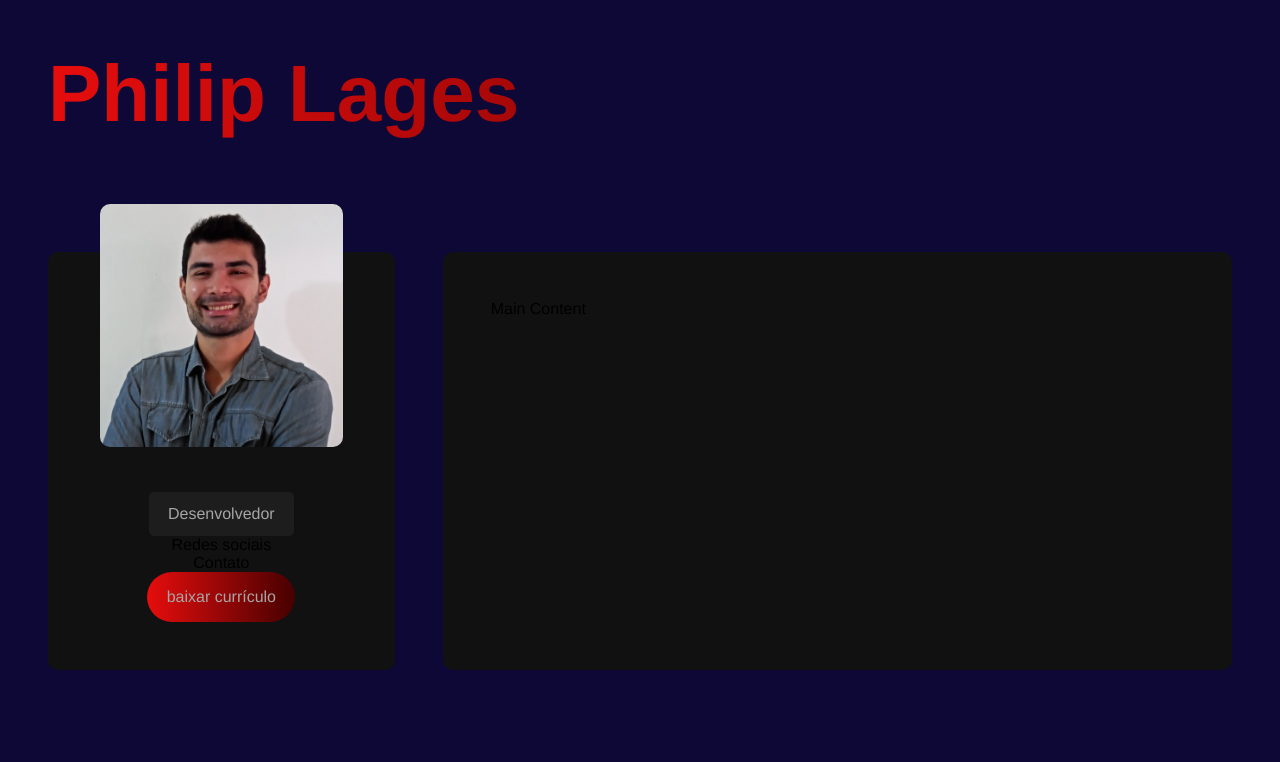
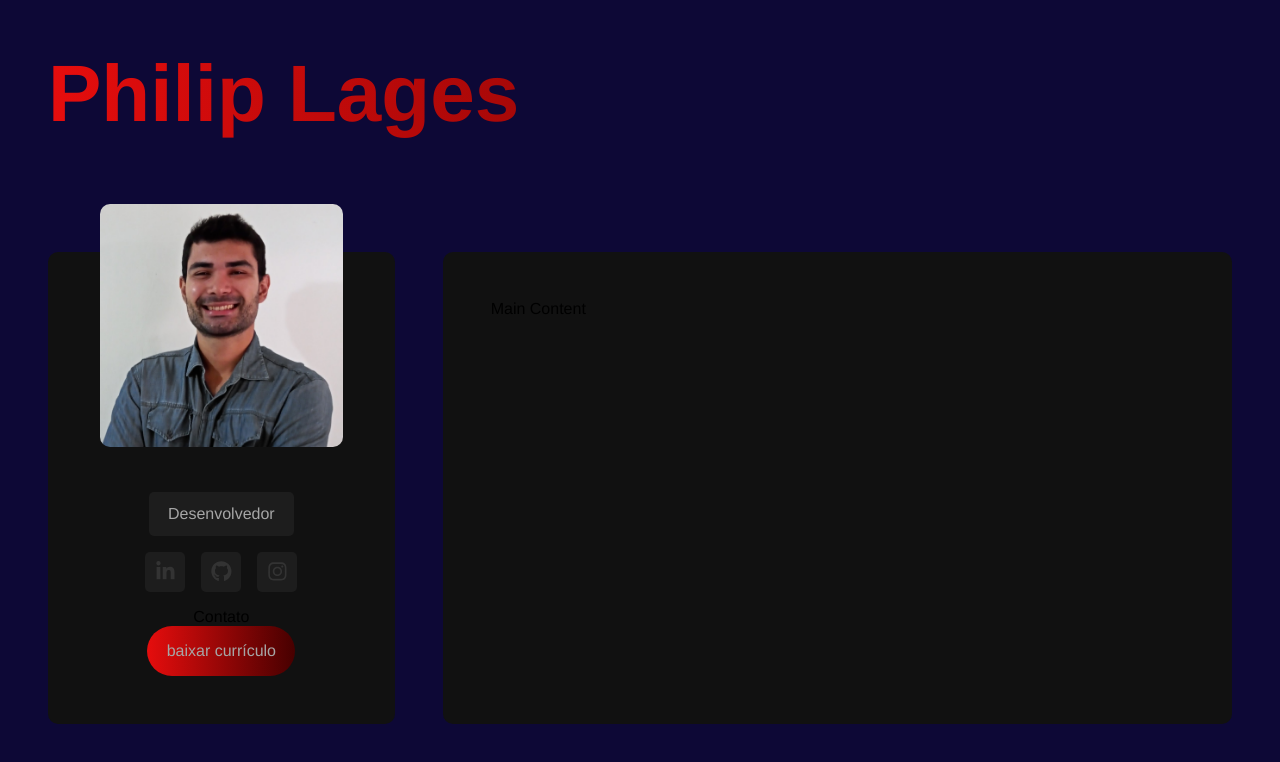
Before and after one commit to PhilipLages/portfolio, a React (Vite) app: page / in a window 1280 px wide. Shown: the top 762 px of the page. Built offline with nearby package versions, Linux system fonts and the light colour scheme.

Commit message:
style: creates social networks container styles

```diff
--- a/src/components/Sidebar.jsx
+++ b/src/components/Sidebar.jsx
@@ -1,13 +1,14 @@
+import SocialNetworks from './SocialNetworks';
 import Avatar from '../img/me.jpg'
 
-import '../styles/components/sidebar.sass'
+import '../styles/components/sidebar.sass';
 
 const Sidebar = () => {
   return (
     <aside id="sidebar">
       <img src={ Avatar } alt="Philip Lages" />
       <p className="title">Desenvolvedor</p>
-      <p>Redes sociais</p>
+      <SocialNetworks />
       <p>Contato</p>
       <a href="" className="btn">
         baixar currículo
--- a/src/components/SocialNetworks.jsx
+++ b/src/components/SocialNetworks.jsx
@@ -1,9 +1,23 @@
-// import
+import { FaLinkedinIn,  FaGithub, FaInstagram } from 'react-icons/fa';
 
-// const SocialNetworks = () => {
-//   return (
-//     <div>SocialNetworks</div>
-//   )
-// }
+import '../styles/components/socialNetworks.sass';
 
-// export default SocialNetworks;
+const socialNetworks = [
+  { name: "linkedIn", icon: <FaLinkedinIn /> },
+  { name: "github", icon: <FaGithub /> },
+  { name: "instagram", icon: <FaInstagram /> }
+];
+
+const SocialNetworks = () => {
+  return (
+    <section id='social-networks'>
+      { socialNetworks.map(({ name, icon }) => (
+        <a href="#" className='social-btn' id={ name } key={ name }>
+          { icon }
+        </a>
+      )) }
+    </section>
+  )
+}
+
+export default SocialNetworks;
--- a/src/styles/components/socialNetworks.sass
+++ b/src/styles/components/socialNetworks.sass
@@ -0,0 +1,15 @@
+@use '../variables'
+@use '../mixins'
+
+#social-networks
+  @include mixins.center
+  gap: 1rem
+  margin: 1rem 0
+
+  .social-btn
+    padding: .6rem
+    background-color: variables.$bg-color-secundary
+    border-radius: variables.$card-border-radius
+    color: #333
+    font-size: 1.3rem
+    @include mixins.center
--- a/src/styles/mixins.sass
+++ b/src/styles/mixins.sass
@@ -1,4 +1,9 @@
 @use 'variables'
+
+@mixin center
+  display: flex
+  justify-content: center
+  align-items: center
 
 @mixin  btn
   padding: 1rem 1.2rem
```
